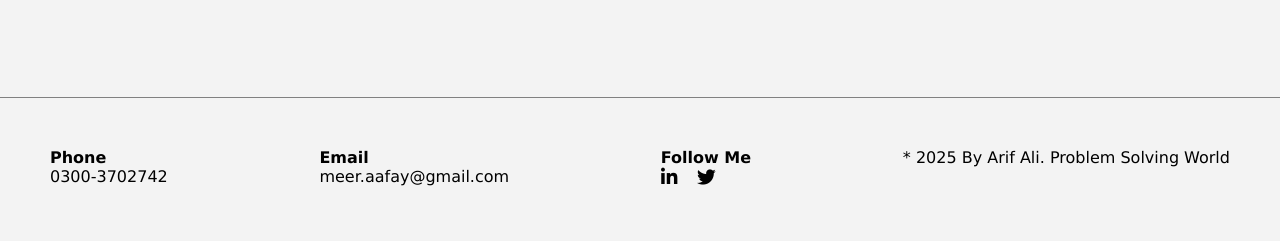
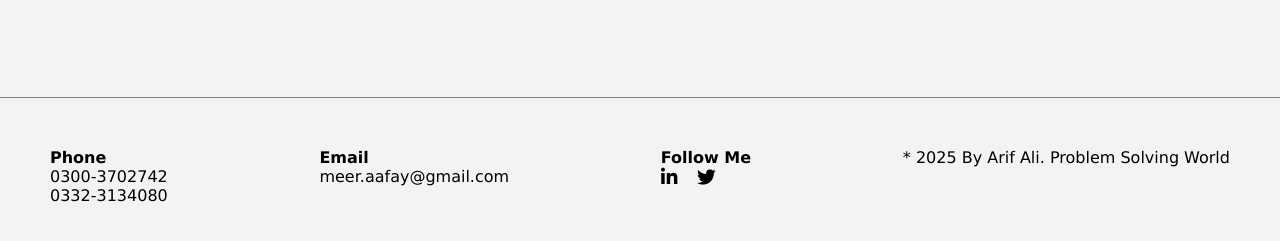
Before and after one commit to Arif-Umrani/portfolio, a plain HTML site: page index.html in a window 1280 px wide. Shown: the part 665-906 px from the top of the page. Drawn offline with Linux system fonts and the light colour scheme.

Commit message:
add contact in footer

```diff
--- a/index.html
+++ b/index.html
@@ -50,6 +50,7 @@
         <div>
             <h4>Phone</h4>
             <p>0300-3702742</p>
+            <p>0332-3134080</p>
         </div>
         <div>
             <h4>Email</h4>
```
